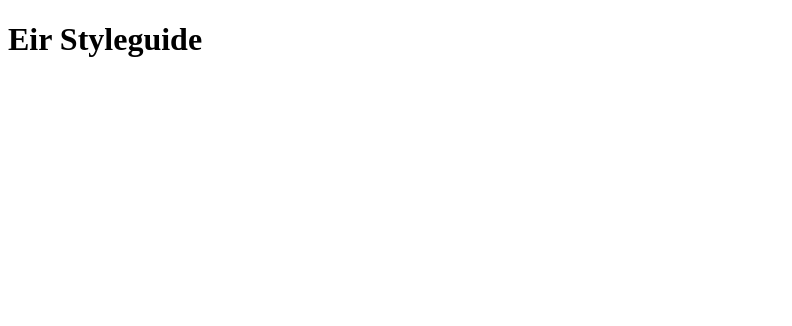
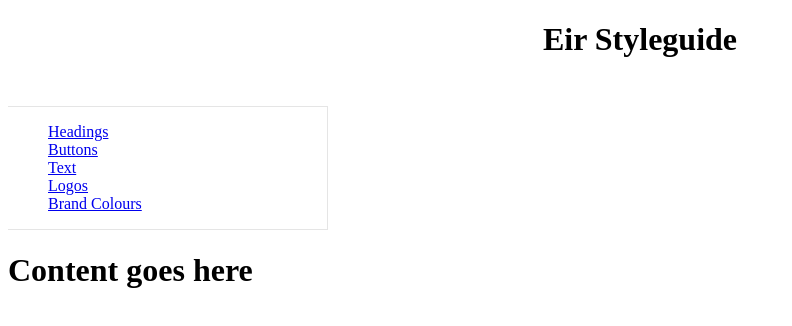
Before and after one commit to philipallen/webpack-boilerplate, a website built with webpack: page index.html in a window 1280 px wide. Shown: the whole page, without its empty margins (0-792 px from the left). Built offline with nearby package versions, Linux system fonts and the light colour scheme.

Commit message:
added basic skeleton of page

```diff
--- a/assets/styles/index.scss
+++ b/assets/styles/index.scss
@@ -1,8 +1,7 @@
-// Apply a natural box layout model to all elements
-// but allowing components to change
-// http://www.paulirish.com/2012/box-sizing-border-box-ftw/
+// Add Foundation
 @import 'node_modules/foundation-sites/scss/foundation.scss';
 
+// Basic stuff
 html {
   box-sizing: border-box;
 }
@@ -11,3 +10,22 @@
 *:after {
   box-sizing: inherit;
 }
+
+.title {
+  text-align: center;
+}
+
+.content {
+  margin-top: 3em;
+}
+
+.side-nav {
+  border-top: 1px solid rgba(0, 0, 0, 0.1);
+  border-right: 1px solid rgba(0, 0, 0, 0.1);
+  border-bottom: 1px solid rgba(0, 0, 0, 0.1);
+  max-width: 320px;
+}
+
+li {
+  list-style: none;
+}
--- a/index.html
+++ b/index.html
@@ -1,13 +1,35 @@
 <!doctype html>
 <html lang="en">
+
 <head>
-    <meta charset="UTF-8">
-    <meta name="viewport" content="width=device-width">
-    <title><%= htmlWebpackPlugin.options.title %></title>
+  <meta charset="UTF-8">
+  <meta name="viewport" content="width=device-width">
+  <title>
+    <%= htmlWebpackPlugin.options.title %>
+  </title>
 </head>
+
 <body>
-    <div class="content">
-        <h1>Eir Styleguide</h1>
+  <div class="container">
+    <h1 class="title">Eir Styleguide</h1>
+
+    <div class="expanded content">
+      <div class="small-4 large-4 columns side-nav">
+        <ul>
+          <li><a href="#">Headings</a></li>
+          <li><a href="#">Buttons</a></li>
+          <li><a href="#">Text</a></li>
+          <li><a href="#">Logos</a></li>
+          <li><a href="#">Brand Colours</a></li>
+        </ul>
+
+      </div>
+      <div class="small-8 large-8 columns">
+          <h1> Content goes here</h1>
+
+      </div>
     </div>
+  </div>
 </body>
+
 </html>
```
